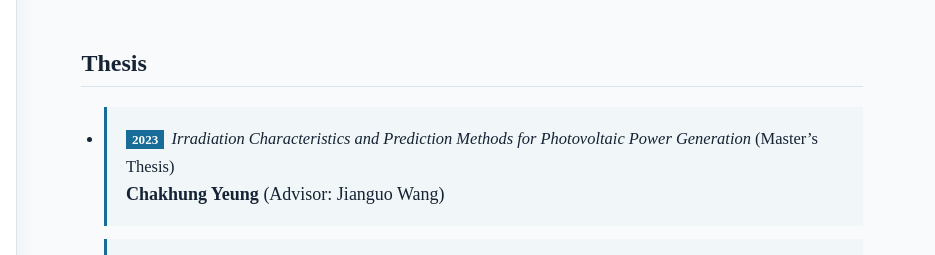
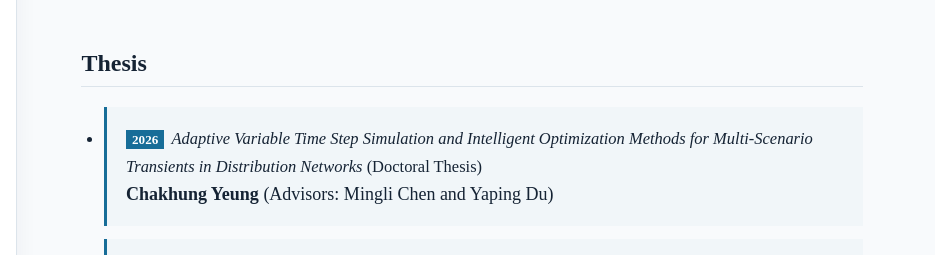
Before and after one commit to morgansimon/morgansimon.github.io, a plain HTML site: page publications.html in a window 1280 px wide. Shown: the part 186-441 px from the top of the page, 345-1280 px from the left. Drawn offline with Linux system fonts and the light colour scheme.

Commit message:
Add doctoral thesis

```diff
--- a/publications.html
+++ b/publications.html
@@ -58,6 +58,7 @@
       <section class="section" id="thesis">
         <h2>Thesis</h2>
         <ul class="thesis-list">
+          <li class="thesis"><p><span class="thesis-year">2026</span><span class="thesis-title"><em>Adaptive Variable Time Step Simulation and Intelligent Optimization Methods for Multi-Scenario Transients in Distribution Networks</em> (Doctoral Thesis)</span><br><strong>Chakhung Yeung</strong> (Advisors: Mingli Chen and Yaping Du)</p></li>
           <li class="thesis"><p><span class="thesis-year">2023</span><span class="thesis-title"><em>Irradiation Characteristics and Prediction Methods for Photovoltaic Power Generation</em> (Master’s Thesis)</span><br><strong>Chakhung Yeung</strong> (Advisor: Jianguo Wang)</p></li>
           <li class="thesis"><p><span class="thesis-year">2021</span><span class="thesis-title"><em>Electromagnetic Pulse Effects of Aircraft Cable System</em> (Bachelor’s Thesis)</span><br><strong>Chakhung Yeung</strong> (Advisor: Mi Zhou)</p></li>
         </ul>
```
